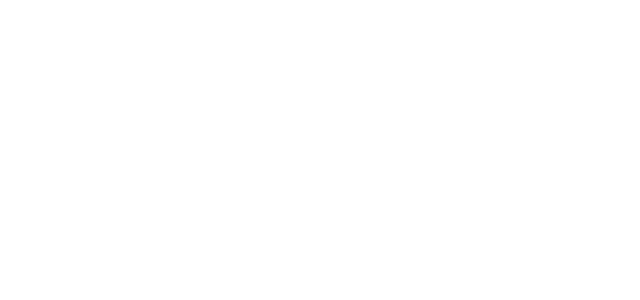
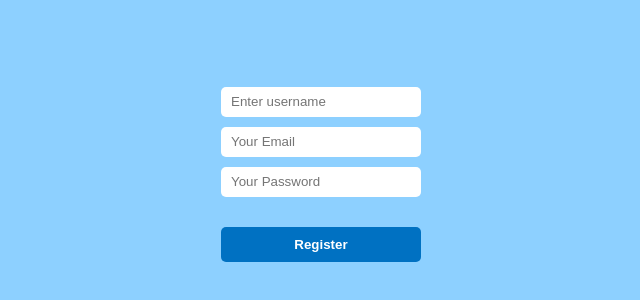
Before and after one commit to Shivanand0297/hotel-booking-mern, a React (Create React App) app in the folder frontend/hotel-booking-frontend/: page /register in a window 1280 px wide. Before the commit this address had no page. Shown: the part 226-526 px from the top of the page, without its empty margins (319-959 px from the left). Built offline with nearby package versions, Linux system fonts and the light colour scheme; the HTML template or start-up script is replaced by a standard one.

Commit message:
register page

```diff
--- a/frontend/hotel-booking-frontend/src/App.js
+++ b/frontend/hotel-booking-frontend/src/App.js
@@ -7,6 +7,7 @@
 import Hotel from "./pages/hotel/Hotel"
 import "./App.css"
 import Login from './pages/login/Login'
+import Register from './pages/register/Register';
 
 const App = () => {
   return (
@@ -15,6 +16,7 @@
         <Route path='/' element={<Home/>} />
         <Route path='/hotels' element={<List/>} />
         <Route path='/hotels/:id' element={<Hotel/>} />
+        <Route path='/register' element={<Register/>} />
         <Route path='/login' element={<Login/>} />
       </Routes>
       <ToastContainer/>
--- a/frontend/hotel-booking-frontend/src/components/navbar/Navbar.jsx
+++ b/frontend/hotel-booking-frontend/src/components/navbar/Navbar.jsx
@@ -7,6 +7,10 @@
 
   const { user, dispatch} = useContext(AuthContext)
   const navigate = useNavigate()
+
+  const handleRegister = () =>{
+    navigate("/register")
+  }
 
   const handleLogin = () =>{
     navigate("/login")
@@ -35,7 +39,7 @@
         </span>  ):
 
           (<div className="navItems">
-          <button className="navButton">Register</button>
+          <button className="navButton" onClick={handleRegister} >Register</button>
           <button className="navButton" onClick={handleLogin} >Login</button>
           </div>)}
       </div>
--- /dev/null
+++ b/frontend/hotel-booking-frontend/src/pages/register/Register.jsx
@@ -0,0 +1,76 @@
+import axios from 'axios'
+import React, { useState } from 'react'
+import { useNavigate } from 'react-router-dom'
+import { toast } from 'react-toastify'
+import { v } from '../../config/config'
+import "./register.css"
+
+const Register = () => {
+
+    const [inputs, setInputs] = useState({
+        username: "",
+        email: "",
+        password: ""
+    })
+
+    const navigate = useNavigate()
+    const handleChange = e =>{
+        setInputs(prev=>({
+                ...prev, [e.target.name]: e.target.value
+            })
+        )
+    }
+
+    const handleRegister = async (e) =>{
+        e.preventDefault()
+        // starting login
+        try {
+            const res = await axios.post(`/api/${v}/auth/register`, inputs, {
+                credentials: "include"
+                })
+
+            toast(res.data.message, {
+                position: "bottom-center",
+                type: "success",
+                autoClose: 2000,
+                theme: "dark"
+            })
+
+            navigate("/login")
+
+        } catch (err) {
+            const errorMessage = err.response?.data?.message
+            toast(errorMessage, {
+                position: "bottom-center",
+                type: "error",
+                autoClose: 2000,
+                theme: "dark"
+            })
+        }
+    }
+
+  return (
+    <div className="register">
+        <div className='rContainer' >
+            <input type="text" name='username' id='username' className="rUsername"
+            onChange={handleChange}
+            placeholder="Enter username"
+            />
+
+            <input type="email" name='email' id='email' className="rEmail"
+            onChange={handleChange}
+            placeholder="Your Email"
+            />
+
+            <input type="password" name='password' className="rPassword"
+            onChange={handleChange}
+            placeholder="Your Password"
+            />
+
+            <button className='rButton' onClick={handleRegister}>Register</button>
+        </div>
+    </div>
+  )
+}
+
+export default Register
--- /dev/null
+++ b/frontend/hotel-booking-frontend/src/pages/register/register.css
@@ -0,0 +1,38 @@
+.register {
+    height: 100vh;
+    display: flex;
+    align-items: center;
+    justify-content: center;
+    background-color: #8dd0ff;
+  }
+
+  .rContainer {
+    display: flex;
+    flex-direction: column;
+    gap: 10px;
+  }
+
+  .rUsername,.rEmail, .rPassword{
+    height: 30px;
+    width: 200px;
+    padding: 10px;
+    border-radius: 5px;
+
+  }
+
+  .rPassword:focus ,
+  .rEmail:focus,
+  .rUsername:focus
+  {
+    outline: 2px solid var(--btn-color);
+  }
+
+  .rButton {
+    border: none;
+    padding: 10px 20px;
+    background-color: #0071c2;
+    color: white;
+    font-weight: bold;
+    cursor: pointer;
+    border-radius: 5px;
+  }
```
